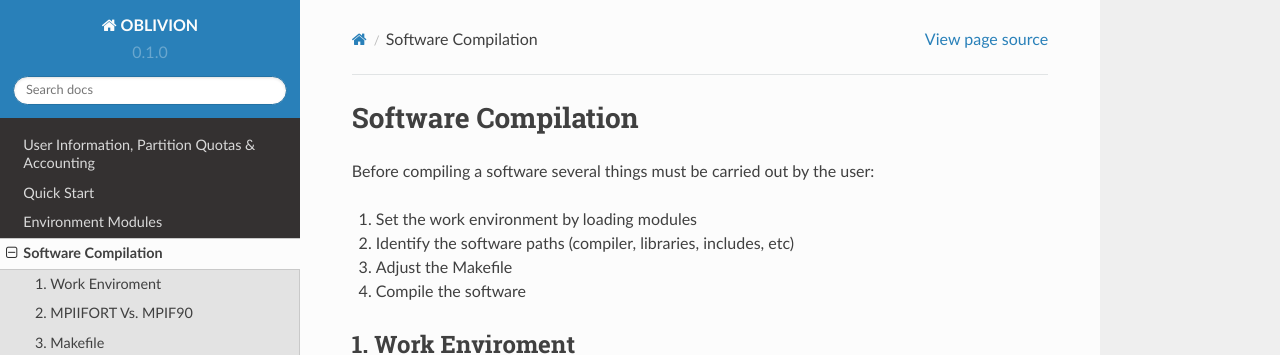
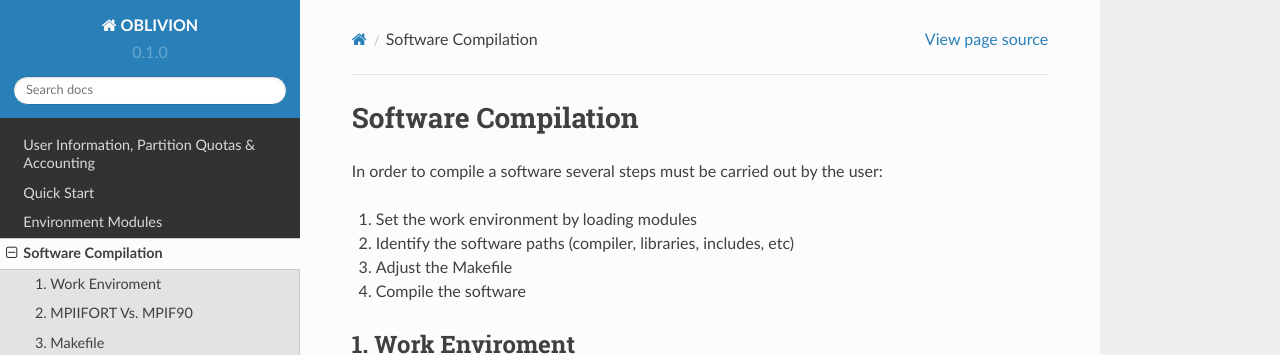
Before and after one commit to mavillez/Oblivion, a Sphinx documentation site: the page built from docs/source/software_compilation.rst, in a window 1280 px wide and 900 px high. Shown: the top 355 px of the window. Built offline with Sphinx 7.4.7 and the Read the Docs theme 2.0.0, drawn with Linux system fonts in a browser that asks for light colours.

Commit message:
Update software_compilation.rst

```diff
--- a/docs/source/software_compilation.rst
+++ b/docs/source/software_compilation.rst
@@ -1,7 +1,7 @@
 Software Compilation
 ====================
 
-Before compiling a software several things must be carried out by the user:
+In order to compile a software several steps must be carried out by the user:
 
 #. Set the work environment by loading modules
 #. Identify the software paths (compiler, libraries, includes, etc)
```
